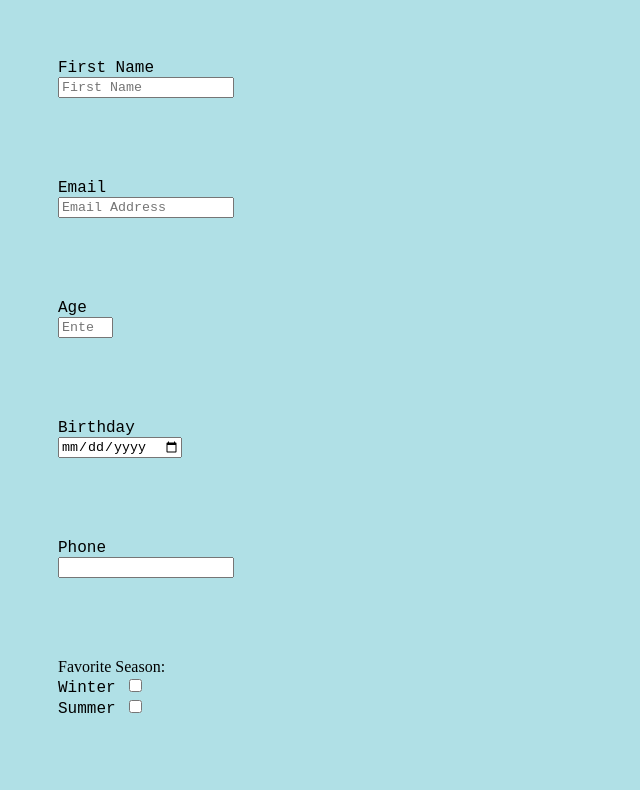
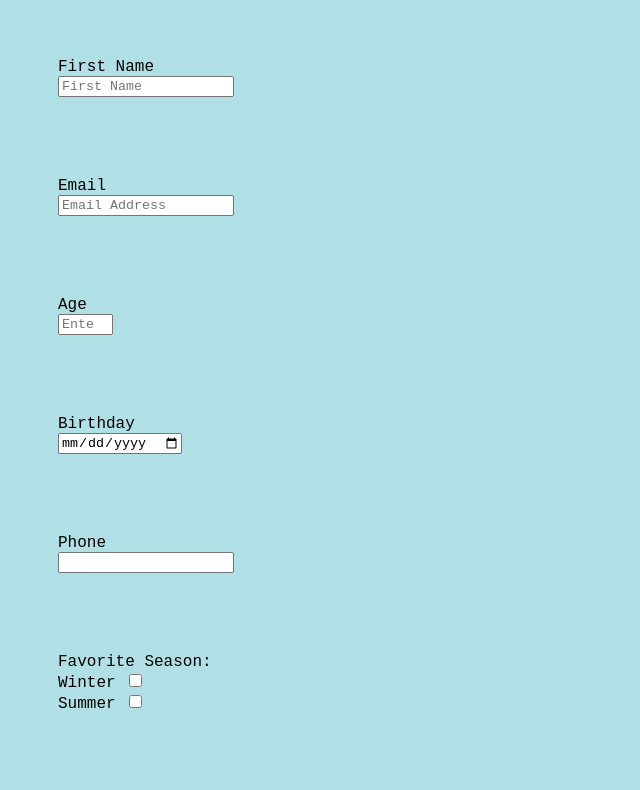
Before and after one commit to Axium01/HTML_Form_with-_CSS, a plain HTML site: page index.html in a window 1280 px wide. Shown: the top 790 px of the page, without its empty margins (0-640 px from the left). Drawn offline with Linux system fonts and the light colour scheme.

Commit message:
Update style.css

```diff
--- a/css/style.css
+++ b/css/style.css
@@ -7,7 +7,7 @@ div {
   padding-bottom: 30px;
   padding-left: 50px;
 }
-label, option, button, input, select {
+div, label, option, button, input, select {
   color: black;
   font-family: Courier New;
 }
```
